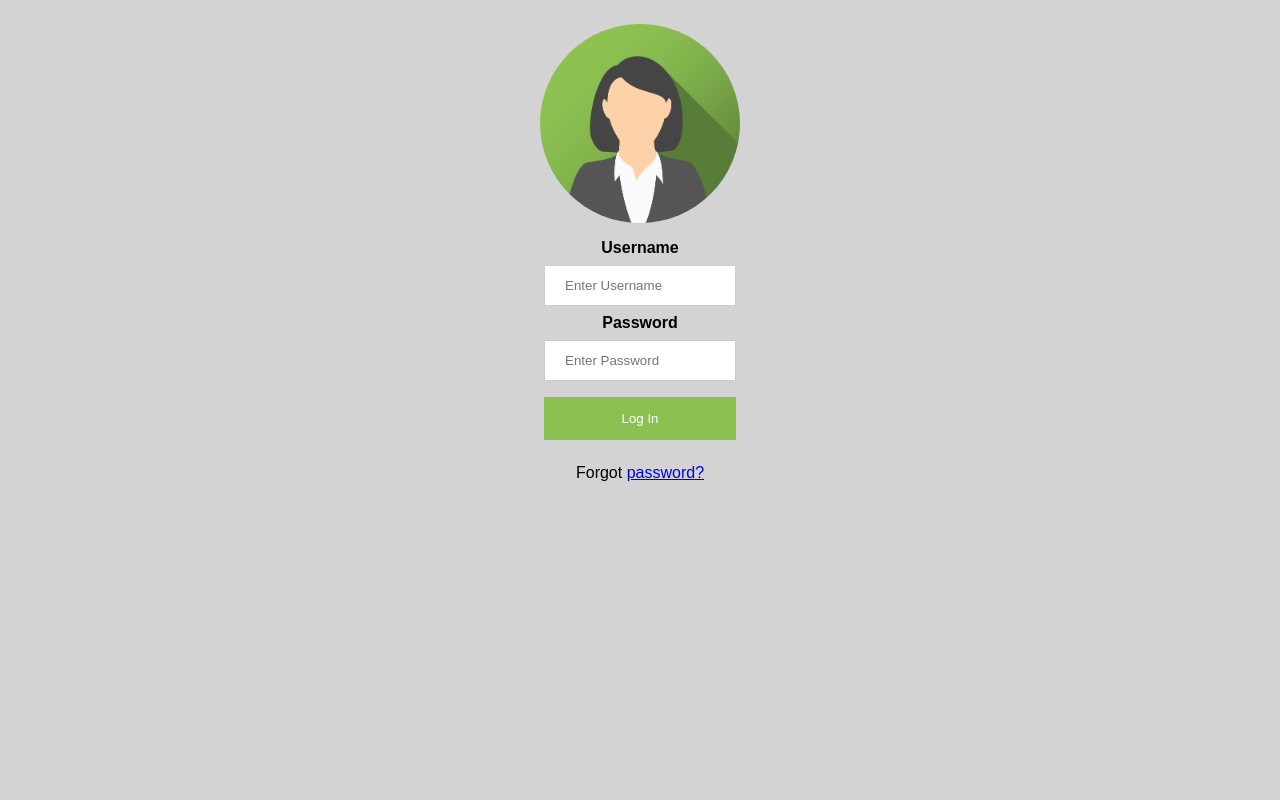
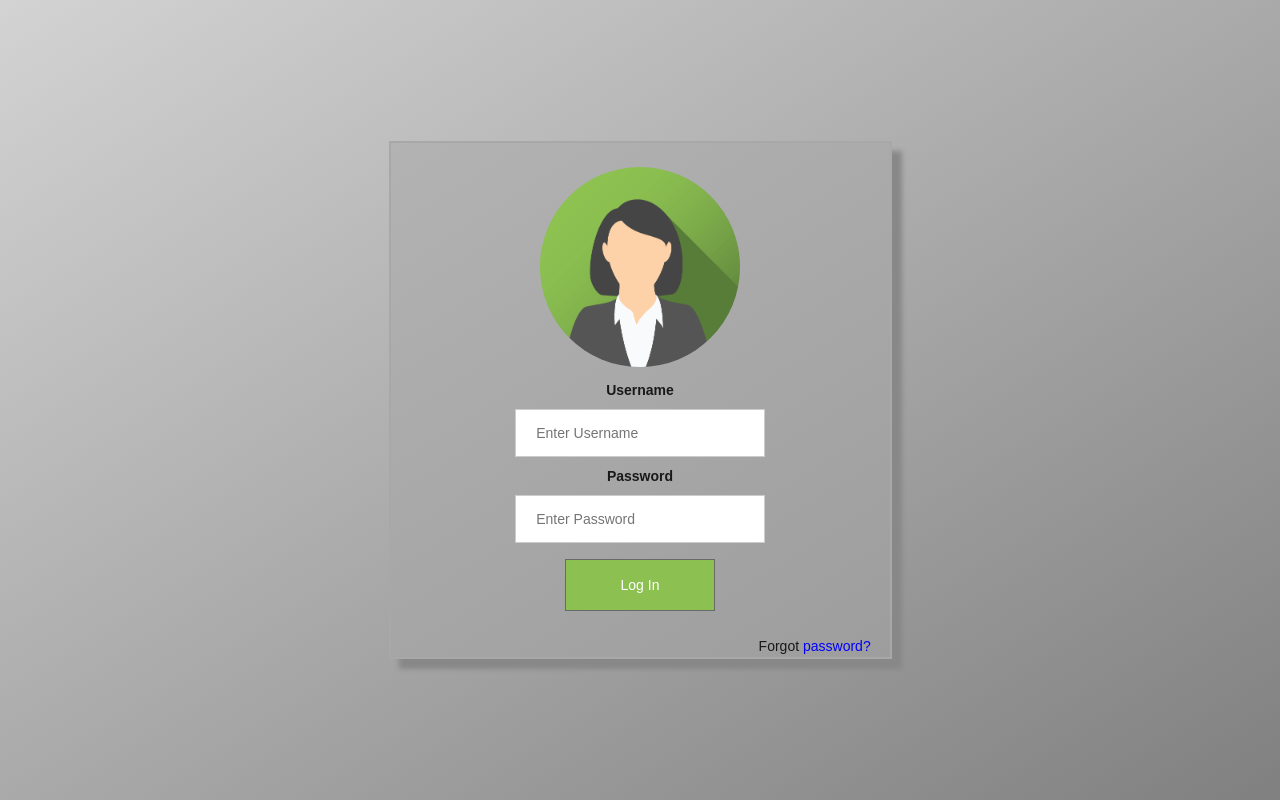
Before and after one commit to Echipa-1-ISS/web, a React (Create React App) app: page / in a window 1280 px wide. Built offline with nearby package versions, Linux system fonts and the light colour scheme.

Commit message:
Login page- card added

```diff
--- a/src/App.css
+++ b/src/App.css
@@ -1,62 +1 @@
-body {
-    font-family: Arial, Helvetica, sans-serif;
-    padding: 0;
-    margin: 0;
-    height:100%;
-    background-color: lightgray;
-    /*background-image: linear-gradient(to bottom right, lightgray, grey);*/
-}
-
-.loginForm{
-    display:flex;
-    flex-direction: column;
-    align-items: center;
-    background-color: transparent;
-    width: 50%;
-    margin-left: 25%;
-}
-
-input[type=text], input[type=password] {
-    padding: 12px 20px;
-    margin: 8px 0;
-    border: 1px solid #ccc;
-    box-sizing: border-box;
-    width: 30%;
-}
-
-button {
-    background-color: #8CC051;
-    color: white;
-    padding: 14px 20px;
-    margin: 8px 0;
-    border: none;
-    cursor: pointer;
-    width: 30%;
-}
-
-button:hover {
-    background-color: #8CC100;
-}
-
-.imgcontainer {
-    text-align: center;
-    margin: 24px 0 12px 0;
-}
-
-img.avatar {
-    width: 40%;
-    border-radius: 50%;
-}
-
-span.psw {
-    float: right;
-    padding-top: 16px;
-}
-
-/* Change styles for span and cancel button on extra small screens */
-@media screen and (max-width: 300px) {
-    span.psw {
-        display: block;
-        float: none;
-    }
-}
+@import '~antd/dist/antd.css';
--- /dev/null
+++ b/src/Login/Login.css
@@ -0,0 +1,69 @@
+
+body {
+    font-family: Arial, Helvetica, sans-serif;
+    padding: 0;
+    margin: 0;
+    height:100%;
+    /*background-color: lightgray;*/
+    display: flex;
+    justify-content: center;
+    align-items: center;
+    background-image: linear-gradient(to bottom right, lightgray, grey);
+}
+
+.loginForm{
+    display:flex;
+    flex-direction: column;
+    align-items: center;
+    background-color: rgba(168,168,168,.5)/*#A8A8A8*/;
+    border: 2px solid #A8A8A8;
+    box-shadow: 10px 10px 5px #888888;
+}
+
+input[type=text], input[type=password] {
+    padding: 12px 20px;
+    margin: 8px 0;
+    border: 1px solid #ccc;
+    box-sizing: border-box;
+    width: 50%;
+}
+
+button {
+    background-color: #8CC051;
+    color: white;
+    padding: 14px 20px;
+    margin: 8px 0;
+    cursor: pointer;
+    width: 30%;
+    border: 1px solid dimgray;
+}
+
+button:hover {
+    background-color: #8CC100;
+}
+
+.imgcontainer {
+    text-align: center;
+    margin: 24px 0 12px 0;
+}
+
+img.avatar {
+    width: 40%;
+    border-radius: 50%;
+}
+
+span.psw {
+    margin-left: 70%;
+    padding-top: 16px;
+}
+
+span.psw a{
+    color: blue;
+}
+
+@media screen and (max-width: 300px) {
+    span.psw {
+        display: block;
+        float: none;
+    }
+}
--- a/src/Login/Login.tsx
+++ b/src/Login/Login.tsx
@@ -1,5 +1,5 @@
 import React, {useState} from 'react'
-import '../App.css'
+import './Login.css'
 import Avatar from './img_avatar2.png'
 
 function Login () {
@@ -17,6 +17,7 @@ function Login () {
                 </div>
 
                 <label htmlFor="uname"><b>Username</b></label>
+
                 <input type='text' value={username} name='username' placeholder='Enter Username' required
                            onChange={e => setUsername(e.target.value)}/>
 
```
Also changed, not shown: 1 other file (tests, documents, lock files or other folders).
